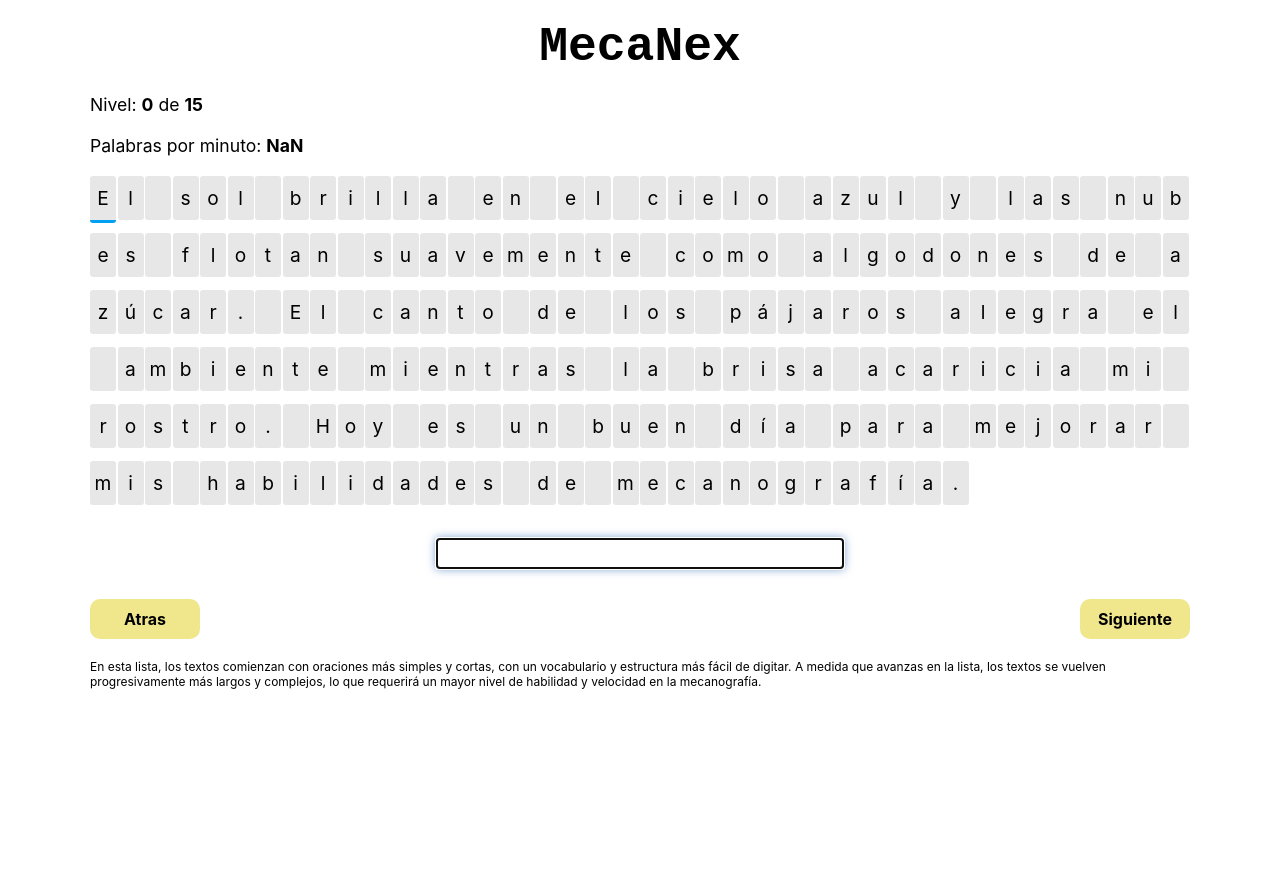
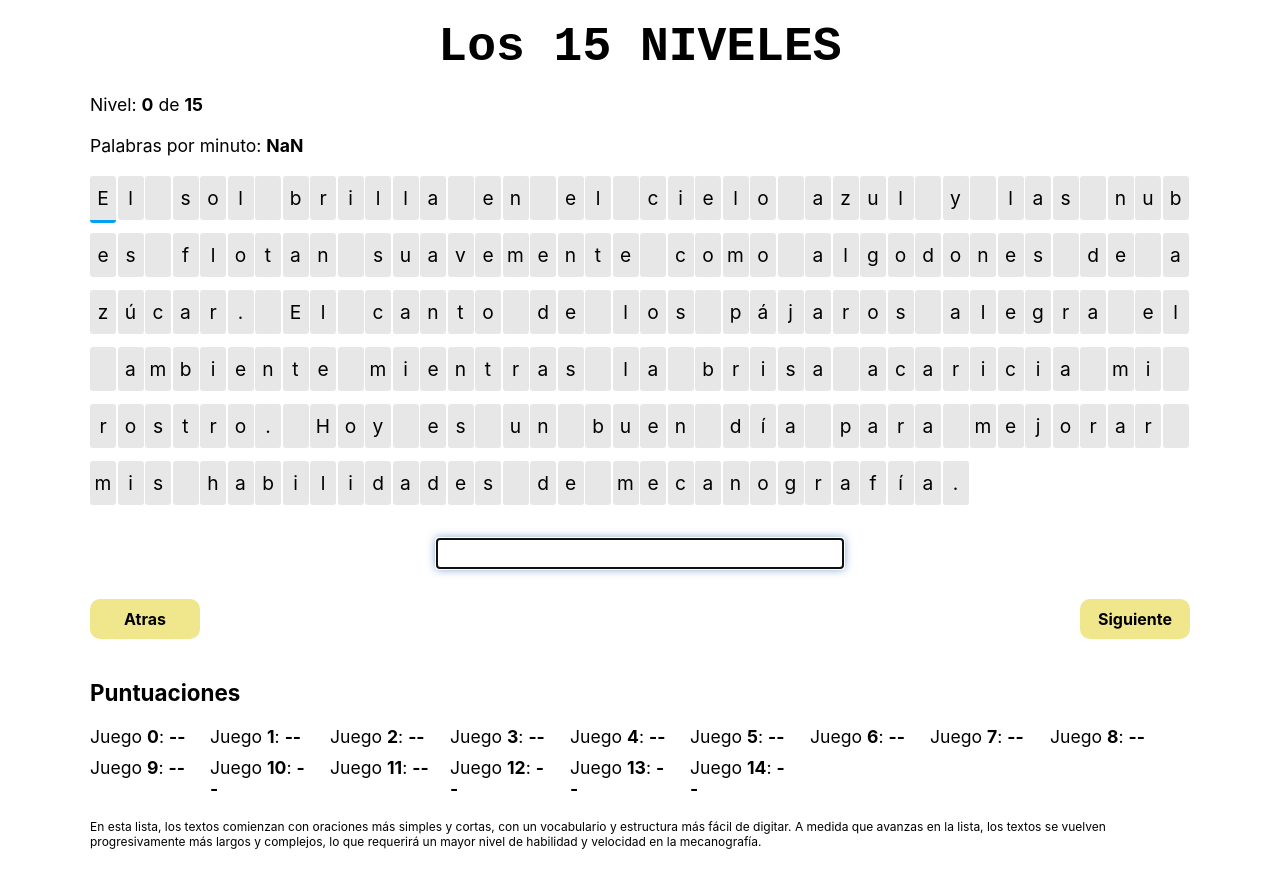
Before and after one commit to robertoHR96/MecanEx, a React (Create React App) app in the folder mecanex/: page /game in a window 1280 px wide. Before the commit the page ends 800 px from the top, so only its background shows below. Built offline with nearby package versions, Linux system fonts and the light colour scheme.

Commit message:
Puntuaciones

```diff
--- a/mecanex/src/pages/game/Game.css
+++ b/mecanex/src/pages/game/Game.css
@@ -16,10 +16,11 @@
     padding: 0px 70px;
 }
 
-.tablero-fin{
+.tablero-fin {
     animation-name: transicion-in;
     animation-duration: 750ms;
 }
+
 @keyframes transicion-in {
     from {
         transform: translateX(0);
@@ -30,7 +31,7 @@
     }
 }
 
-.tablero-inicio{
+.tablero-inicio {
     animation-name: transicion-out;
     animation-duration: 750ms;
 }
@@ -44,6 +45,7 @@
         transform: translateX(0);
     }
 }
+
 .centrador {
     display: grid;
     place-content: center;
@@ -62,12 +64,14 @@
     padding: 0px 70px;
     font-size: 1.1em;
 }
+
 /*******************************/
-.texto-informacion{
+.texto-informacion {
 
     padding: 0px 70px;
     font-size: 0.75em;
 }
+
 /*******************************/
 .casilla {
     padding: 2px;
@@ -103,14 +107,34 @@
 .content-inputText-game {
     padding: 10px;
 }
+
 .inputText-game {
     width: 400px;
     height: 25px;
     font-size: 1em;
     box-shadow: 0px 0px 10px rgba(13, 82, 172, 0.581);
 }
+
 .inputText-game:active {
     box-shadow: 0px 0px 10px rgba(13, 82, 172, 0.895);
+}
+
+/*******************************/
+.info-game {
+    padding: 0px 70px;
+    display: flex;
+    flex-wrap: wrap;
+    row-gap: 10px;
+    column-gap: 20px;
+}
+.title-info-game{
+    padding: 20px 70px 0px;
+    font-size: 1.4em;
+    font-weight: bold;
+}
+.data-info-game{
+    width: 100px;
+    font-size: 1.1em;
 }
 
 /*******************************/
--- a/mecanex/src/pages/game/Game.jsx
+++ b/mecanex/src/pages/game/Game.jsx
@@ -1,5 +1,6 @@
 import React, { useEffect, useState, useRef } from 'react'
 import { Casilla } from './Casilla';
+import { InfoGame } from './InfoGame';
 
 
 export const Game = () => {
@@ -65,7 +66,7 @@ export const Game = () => {
     }
     let time = parseInt(cantidadPalabras / (valortime));
     if (time != isNaN) {
-    setPmi(time);
+      setPmi(time);
     }
   };
 
@@ -100,6 +101,7 @@ export const Game = () => {
   const siguienteJuego = () => {
     if (finGame) {
       detenerContador();
+      modInfoGame();
       setContador(0);
       setCorriendo(false);
       setClaseTablero("tablero-fin")
@@ -117,16 +119,31 @@ export const Game = () => {
     }
   }
 
+  const [infoGame, setInfoGame] = useState([
+    "--", "--", "--", "--", "--", "--", "--", "--", "--", "--", "--", "--", "--", "--", "--",
+  ]);
+
+  const modInfoGame = () => {
+    let listaPuntuaciones = [...infoGame];
+    listaPuntuaciones.map((valor, index) => {
+      if (index.toString() == selecionTexto.toString()) {
+        listaPuntuaciones[index]=pmi
+      }
+    });
+    console.log(listaPuntuaciones)
+    setInfoGame([...listaPuntuaciones]);
+  };
+
   return (
     <div className='game'>
       <div className='centrador'>
         <div className='centrador logo'>
-          MecaNex
+          Los 15 NIVELES
         </div>
       </div>
       <div className='contador-palabras-por-minuto '>Nivel: <b>{selecionTexto}</b> de <b>{listaTextos.length}</b></div>
       {
-      <div className='contador-palabras-por-minuto '>Palabras por minuto: <b>{pmi}</b></div>
+        <div className='contador-palabras-por-minuto '>Palabras por minuto: <b>{pmi}</b></div>
       }
       <div className={'tablero ' + claseTablero}>
         {
@@ -154,6 +171,7 @@ export const Game = () => {
         <div className='boton boton-anterior'>Atras</div>
         <div className='boton boton-siguiente' onClick={() => siguienteJuego()}>Siguiente</div>
       </div>
+      <InfoGame infoGame={infoGame} setInfoGame={setInfoGame} />
       <div className='texto-informacion'>En esta lista, los textos comienzan con oraciones más simples y cortas, con un vocabulario y estructura más fácil de digitar. A medida que avanzas en la lista, los textos se vuelven progresivamente más largos y complejos, lo que requerirá un mayor nivel de habilidad y velocidad en la mecanografía.</div>
       <div className='modal-finGame'>
         {
--- /dev/null
+++ b/mecanex/src/pages/game/InfoGame.jsx
@@ -0,0 +1,17 @@
+import React from 'react'
+
+export const InfoGame = (prop) => {
+    const { infoGame, setInfoGame } = prop;
+    return (<>
+        <div className='title-info-game'>
+            Puntuaciones
+        </div>
+        <div className='info-game'>
+            {
+                infoGame.map((valor, index) => (
+                    <div className='data-info-game'>Juego <b>{index}</b>: <b>{valor}</b></div>
+                ))
+            }
+        </div>
+    </>)
+}
```
